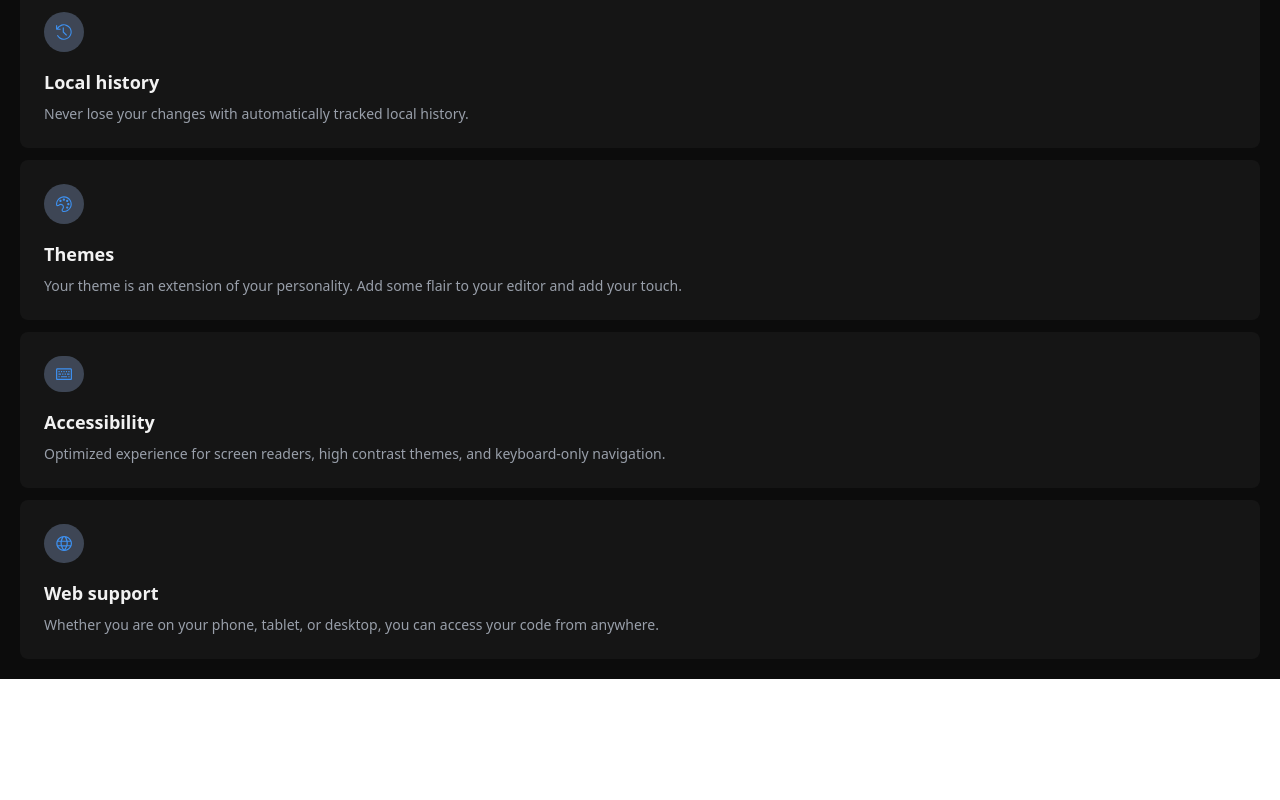
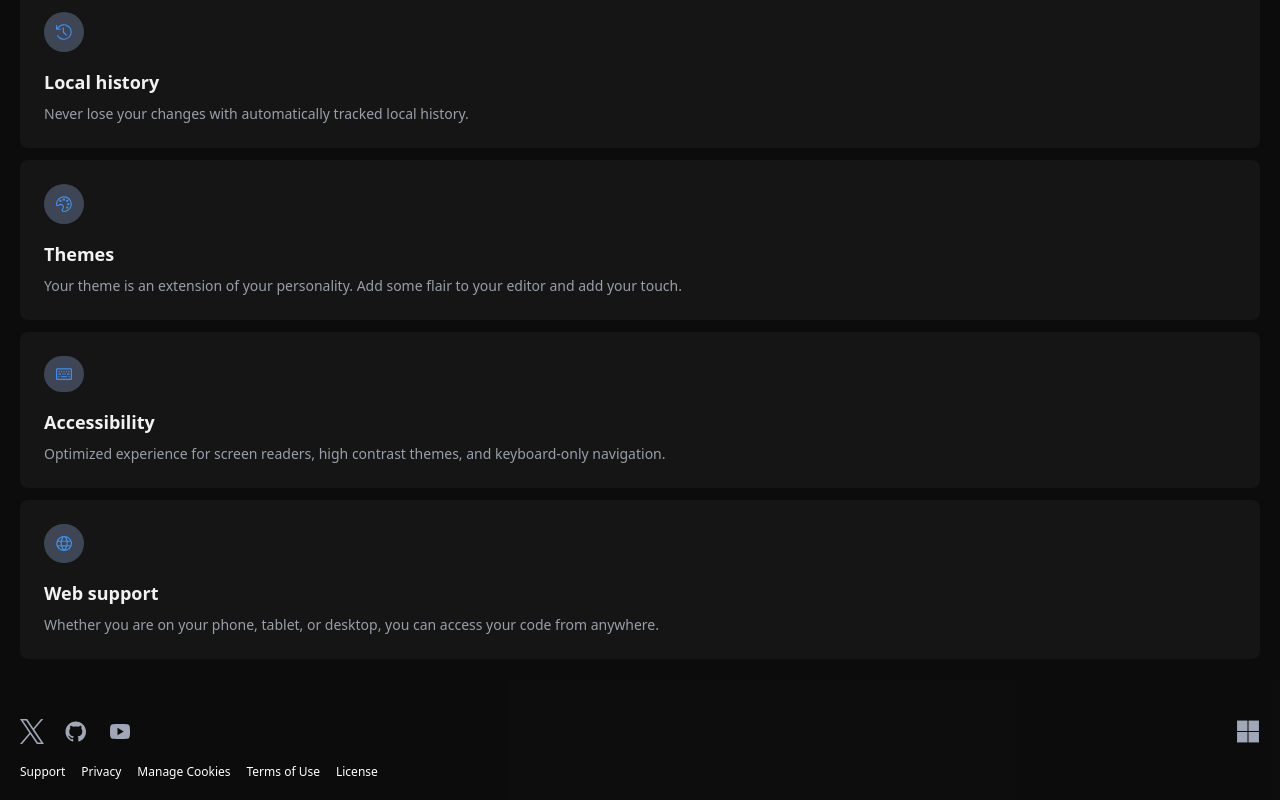
Before and after one commit to fandredev/ui-clone-vscode, a React (Vite) app: page / in a window 1280 px wide. Shown: the part 5977-6777 px from the top of the page. Before the commit the page ends 6656 px from the top, so only its background shows below. Built offline with nearby package versions, Linux system fonts and the light colour scheme.

Commit message:
feat: add Footer component for displaying the website footer

```diff
--- a/src/App.tsx
+++ b/src/App.tsx
@@ -8,6 +8,7 @@ import CodeWithCopilot from "./components/copilot";
 import CodeCustomized from "./components/code-customized";
 import CodeAnywhere from "./components/code-anywhere";
 import CodeRichFeatures from "./components/code-rich-features";
+import Footer from "./components/footer";
 
 function App() {
   const [showVersion, setShowVersion] = useState(true);
@@ -44,6 +45,7 @@ function App() {
       <CodeCustomized />
       <CodeAnywhere />
       <CodeRichFeatures />
+      <Footer />
     </>
   );
 }
--- /dev/null
+++ b/src/components/footer.tsx
@@ -0,0 +1,46 @@
+export default function Footer() {
+  return (
+    <footer className="py-5 px-5 bg-black opacity-95 text-white">
+      <div className="my-5 flex justify-between">
+        <ul className="flex gap-5">
+          <li>
+            <img
+              className="w-6"
+              src="/images/x-icon.svg"
+              alt="Ìcone do Rede Social X"
+            />
+          </li>
+          <li>
+            <img
+              className="w-6"
+              src="/images/github-icon.svg"
+              alt="Rede Social X"
+            />
+          </li>
+          <li>
+            <img
+              className="w-6"
+              src="/images/youtube-icon.svg"
+              alt="ícone do Youtube"
+            />
+          </li>
+        </ul>
+
+        <div>
+          <img
+            className="w-6"
+            src="/images/microsoft.svg"
+            alt="Ìcone da microsoft"
+          />
+        </div>
+      </div>
+      <ul className="text-xs flex gap-4">
+        <li>Support</li>
+        <li>Privacy</li>
+        <li>Manage Cookies</li>
+        <li>Terms of Use</li>
+        <li>License</li>
+      </ul>
+    </footer>
+  );
+}
```
